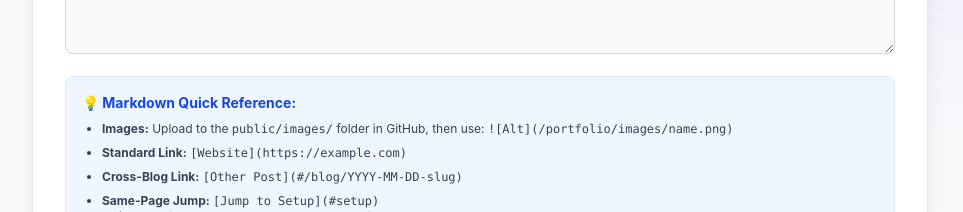
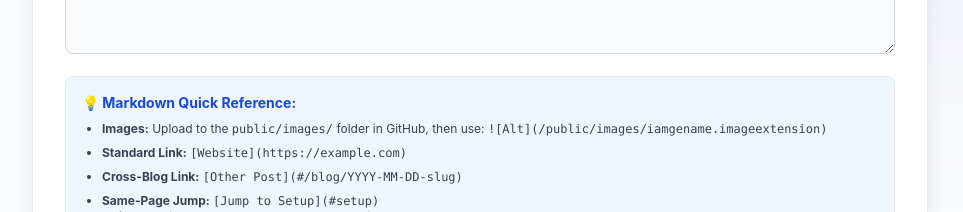
Before and after one commit to itspuru21/portfolio, a React app: page /#/admin in a window 1280 px wide. Shown: the part 880-1092 px from the top of the page, without its empty margins (160-1123 px from the left). Built offline with nearby package versions, Linux system fonts and the light colour scheme; the HTML template or start-up script is replaced by a standard one.

Commit message:
image bugs resolving 2

```diff
--- a/public/posts/2026-09-02-image-test-2.md
+++ b/public/posts/2026-09-02-image-test-2.md
@@ -7,7 +7,7 @@ categories: ["Networking"]
 ---
 
 ![Image](https://github.com/user-attachments/assets/c463a443-dc9a-48e0-b9a1-b7e67bbb7ece)
-![Project Screenshot](/portfolio/images/profile.jpg)
+![Project Screenshot](/public/images/profile.jpg)
 
 # My Short Project
 
@@ -16,7 +16,7 @@ This is a quick summary of my project. Below is an example of an image inserted
 ## Project Screenshot
 
 <!-- ![Alt text description of the image](/portfolio/images/profile.jpg) -->
-![alt text](../images/profile.jpg)
+![alt text](/public/images/profile.jpg)
 *Note: You can easily replace the URL above with your own image code.*
 
 ## How to Add Your Own Image
--- a/src/pages/Admin.jsx
+++ b/src/pages/Admin.jsx
@@ -121,7 +121,7 @@ ${content}`;
             <div className="mt-4 p-4 bg-blue-50 dark:bg-blue-900/20 border border-blue-100 dark:border-blue-800/30 rounded-lg text-xs text-gray-700 dark:text-gray-300 space-y-2">
               <p className="font-bold text-blue-700 dark:text-blue-400 text-sm mb-2">💡 Markdown Quick Reference:</p>
               <ul className="list-disc pl-5 space-y-2">
-                <li><strong>Images:</strong> Upload to the <code>public/images/</code> folder in GitHub, then use: <code>![Alt](/portfolio/images/name.png)</code></li>
+                <li><strong>Images:</strong> Upload to the <code>public/images/</code> folder in GitHub, then use: <code>![Alt](/public/images/iamgename.imageextension)</code></li>
                 <li><strong>Standard Link:</strong> <code>[Website](https://example.com)</code></li>
                 <li><strong>Cross-Blog Link:</strong> <code>[Other Post](#/blog/YYYY-MM-DD-slug)</code></li>
                 <li><strong>Same-Page Jump:</strong> <code>[Jump to Setup](#setup)</code> <br/><span className="text-gray-500 dark:text-gray-500">↳ (Automatically scrolls to the <code>## Setup</code> heading on the current page).</span></li>
```
